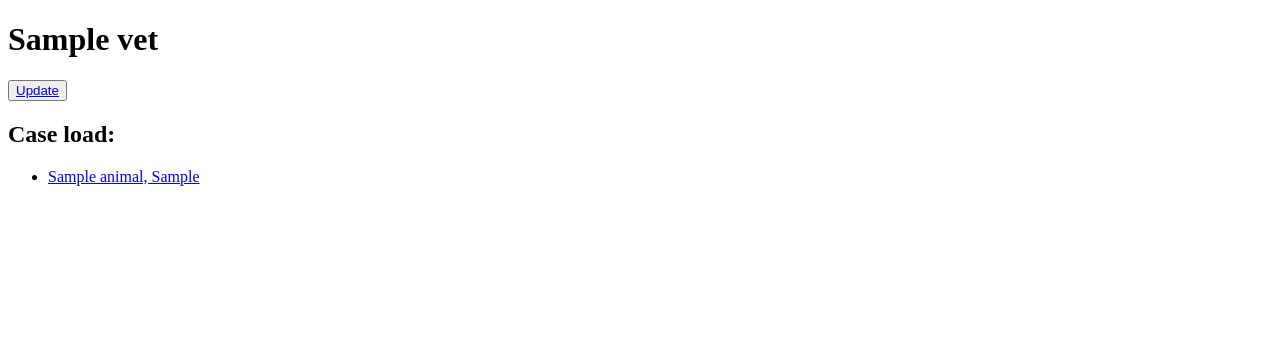
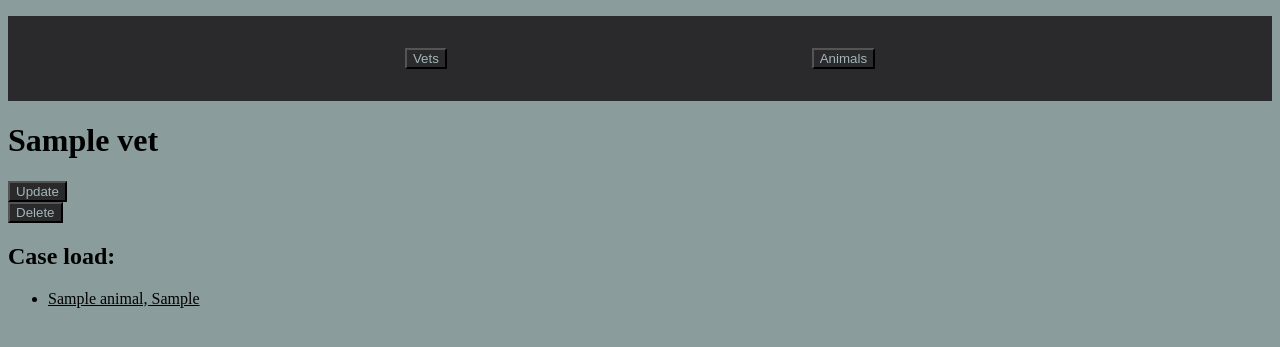
Before and after one commit to IssyArnaud/python_project, a Flask app: page /vets/1 in a window 1280 px wide. Shown: the top 347 px of the page. Run offline with Flask 3, Linux system fonts and the light colour scheme; tables that the repository leaves empty hold one stand-in row (values such as "Sample post").

Commit message:
end of Monday

```diff
--- a/controllers/vets_controller.py
+++ b/controllers/vets_controller.py
@@ -18,6 +18,34 @@ def show(id):
     cases = Animal.query.filter_by(vet_id = id)
     return render_template('/vets/details.jinja', vet=vet, cases=cases)
 
+@vets_blueprint.route('/vets/<id>/reassign')
+def prevent_delete(id):
+    vet = Vet.query.get(id)
+    cases = Animal.query.filter_by(vet_id = id)
+    vets = Vet.query.all()
+    return render_template('/vets/reassign.jinja', vet=vet, cases=cases, vets=vets)
+
+@vets_blueprint.route('/vets/<id>/reassign/<animal_id>', methods=["POST"])
+def reassign(id, animal_id):
+    animal = Animal.query.get(animal_id)
+    new_vet_id = request.form["vet.id"]
+    animal.vet_id = new_vet_id
+    db.session.commit()
+    if Animal.query.filter_by(vet_id = id).all() == []:
+        return redirect (f'/vets/{id}')
+    else:
+        return redirect (f'/vets/{id}/reassign')
+
+@vets_blueprint.route('/vets/<id>', methods=["POST"])
+def delete(id):
+    vet = Vet.query.get(id)
+    if Animal.query.filter_by(vet_id = id).all() == []:
+        db.session.delete(vet)
+        db.session.commit()
+        return redirect ('/vets')
+    else:
+        return redirect (f'/vets/{id}/reassign')
+
 @vets_blueprint.route('/vets/<id>/edit')
 def edit(id):
     vet = Vet.query.get(id)
@@ -29,10 +57,7 @@ def update(id):
     name = request.form["name"]
     vet.name = name
     db.session.commit()
-    return redirect ('/vets')
-##############################
-# WANT TO RETURN TO ('/vets/<id>') but it won't let me, it's not happy about the input type of <id>
-##############################
+    return redirect (f"/vets/{id}")
 
 @vets_blueprint.route('/vets/new')
 def new():
--- /dev/null
+++ b/static/main.css
@@ -0,0 +1,31 @@
+* {
+    background-color: rgb(138, 156, 156);
+}
+
+a {
+    color:black;
+}
+
+header>nav>ul {
+    background-color:rgb(42, 41, 44);
+    padding: 2rem;
+    display: flex;
+    list-style: none;
+    justify-content: space-evenly;
+    text-decoration: none;
+}
+
+button>a {
+    text-decoration: none;
+}
+
+
+.button {
+    background-color: rgb(42, 41, 44);
+    color: rgb(163, 182, 182);
+}
+
+button {
+    background-color: rgb(42, 41, 44);
+    color: rgb(163, 182, 182);
+}
--- a/templates/animals/all.jinja
+++ b/templates/animals/all.jinja
@@ -4,10 +4,9 @@
 <h1>Animals</h1>
 <ul>
     {% for animal in animals %}
-    <li><a href="/animals/{{animal.id}}">{{animal.name}}, {{animal.species}}</li>
+    <li><a href="/animals/{{animal.id}}">{{animal.name}}</a>, {{animal.species}}</li>
     {% endfor %}
 </ul>
-
 <button>
     <a class="button" href="/animals/new">Add new animal</a>
 </button>
--- a/templates/animals/edit.jinja
+++ b/templates/animals/edit.jinja
@@ -19,6 +19,11 @@
             <select name="vet.id">
             {% for vet in vets %}
                 <option value="{{vet.id}}" class="text">{{vet.name}}</option>
+                    {# {% for option in options %}
+                        {% if option != vet.id %}
+                            <option value="{{option}}">{{option}}</option>
+                        {% endif %}
+                    {% endfor %} #}
             {% endfor %}
             </select>
             <input class="button" type="submit" value="Update"/>
--- a/templates/base.jinja
+++ b/templates/base.jinja
@@ -3,11 +3,22 @@
 <head>
     <meta charset="UTF-8">
     <meta name="viewport" content="width=device-width, initial-scale=1.0">
-    {# <link rel="stylesheet" href="{{ url_for('static', filename='main.css') }}"/> #}
+    <link rel="stylesheet" href="{{ url_for('static', filename='main.css') }}"/>
     <title>VetAdmin</title>
 </head>
 <body>
-    {# nav bar here #}
+    <header>
+        <nav class="container">
+            <ul>
+                <li>
+                    <button><a class="button" href="/vets">Vets</a></button>
+                </li>
+                <li>
+                    <button><a class="button" href="/animals">Animals</a></button>
+                </li>
+            </ul>
+        </nav>
+    </header>
     {% block content %}
 
     {% endblock content %}
--- a/templates/vets/details.jinja
+++ b/templates/vets/details.jinja
@@ -4,8 +4,13 @@
 <h1> {{vet.name}} </h1>
 
 <button class="button">
-    <a href="/vets/{{vet.id}}/edit">Update</a>
+    <a class="button" href="/vets/{{vet.id}}/edit">Update</a>
 </button>
+
+<form action="/vets/{{vet.id}}" method="POST">
+    <label for="delete"></label>
+    <input class="button" type="submit" id="delete" value="Delete"/>
+</form>
 
 <h2>Case load:</h2>
 
```
Also changed, not shown: controllers/animals_controller.py (+8 -4 lines), models/vet.py (+0 -7 lines), templates/animals/details.jinja (+6 -2 lines), templates/vets/reassign.jinja (added, +40 -0 lines).
